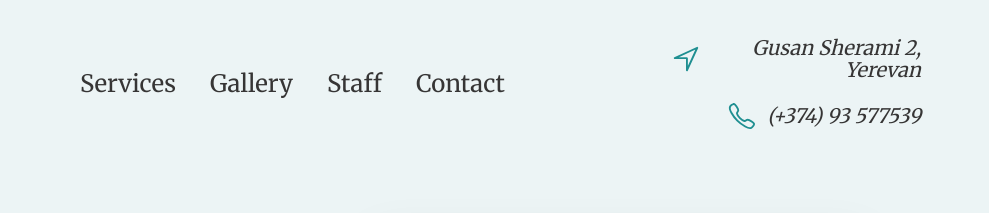
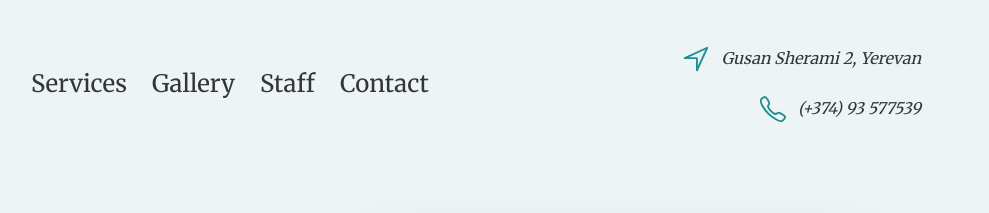
Before and after one commit to RobBegArm/KhnamiCenter, a plain HTML site: page src/index.html in a window 1280 px wide. Shown: the top 213 px of the page, 291-1280 px from the left. Drawn offline with nearby package versions, Linux system fonts and the light colour scheme; some packages are replaced by stand-ins of ours; a script that the page names is missing.

Commit message:
Update queries.css

```diff
--- a/src/assets/CSS/queries.css
+++ b/src/assets/CSS/queries.css
@@ -18,12 +18,21 @@
     font-size: 2.4rem;
   }
 
+  .header-nav {
+    gap: 0.5rem;
+  }
+
+  .header-link--home {
+    margin-right: 1rem;
+  }
+
   .container {
     max-width: 110rem !important;
   }
 
   .header-address-text {
-    max-width: 21rem;
+    font-size: 1.6rem;
+    max-width: 27rem;
   }
 
   .heading-primary {
@@ -45,10 +54,10 @@
   }
 }
 
-/* Below 1200px (Landscape Tablets)
-@media (max-width: 75em) {
+/* Below 1104px (Landscape Tablets) */
+@media (max-width: 69em) {
   html {
-    /* 56.25% -> 1rem = 9px
+    /*56.25% -> 1rem = 9px*/
     font-size: 56.25%;
   }
-} */
+}
```
